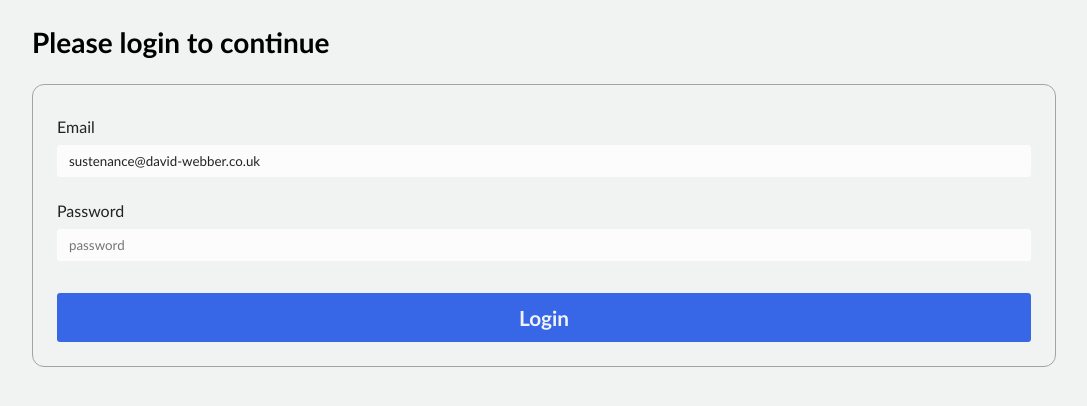
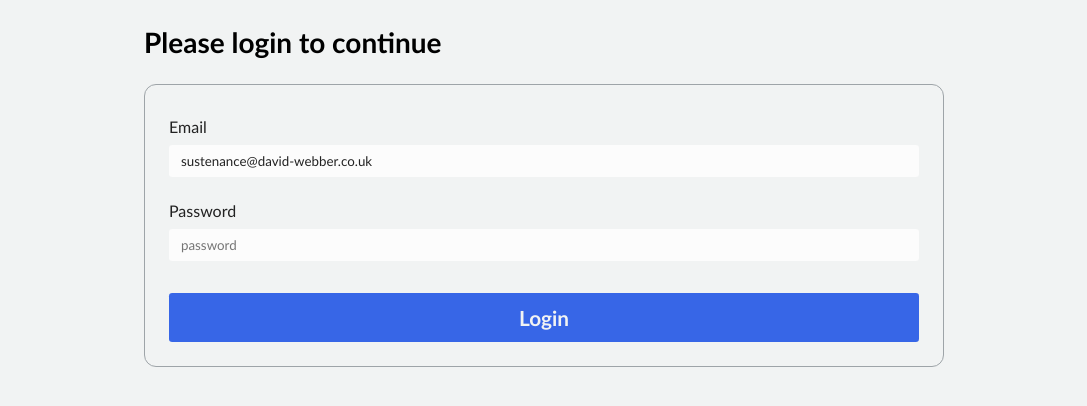
Before and after one commit to david-webber/sustenance, a Vue app: page /#/login in a window 1280 px wide. Shown: the top 406 px of the page, without its empty margins (96-1183 px from the left). Built offline with nearby package versions, Linux system fonts and the light colour scheme; no server answers.

Commit message:
feat: :lipstick: limit overall app width

```diff
--- a/src/App.vue
+++ b/src/App.vue
@@ -4,4 +4,8 @@
 
 <style lang="scss">
 @import './main-auto.css';
+#app {
+  max-width: 800px;
+  margin: 0 auto;
+}
 </style>
```
